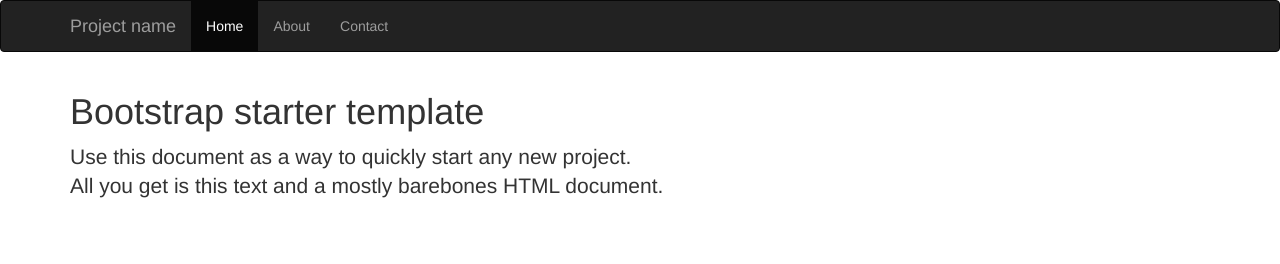
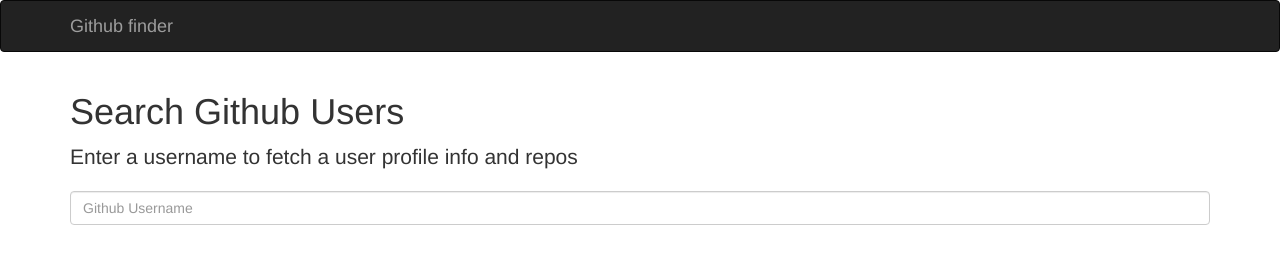
Before and after one commit to Arafat4341/github_profile_finder_app_using_jQuery_AJAX, a plain HTML site: page index.html in a window 1280 px wide. Drawn offline with nearby package versions, Linux system fonts and the light colour scheme.

Commit message:
made necessary customizations to the basic template

```diff
--- a/index.html
+++ b/index.html
@@ -24,13 +24,11 @@
             <span class="icon-bar"></span>
             <span class="icon-bar"></span>
           </button>
-          <a class="navbar-brand" href="#">Project name</a>
+          <a class="navbar-brand" href="#">Github finder</a>
         </div>
         <div id="navbar" class="collapse navbar-collapse">
           <ul class="nav navbar-nav">
-            <li class="active"><a href="#">Home</a></li>
-            <li><a href="#about">About</a></li>
-            <li><a href="#contact">Contact</a></li>
+
           </ul>
         </div><!--/.nav-collapse -->
       </div>
@@ -38,10 +36,12 @@
 
     <div class="container">
 
-      <div class="starter-template">
-        <h1>Bootstrap starter template</h1>
-        <p class="lead">Use this document as a way to quickly start any new project.<br> All you get is this text and a mostly barebones HTML document.</p>
-      </div>
+      <div class="searchContainer">
+        <h1>Search Github Users</h1>
+        <p class="lead">Enter a username to fetch a user profile info and repos</p>
+        <input type="text" id="searchUser" class="form-control" placeholder="Github Username">
+      </div><br>
+      <div id="profile"></div>
 
     </div><!-- /.container -->
     <script src="https://code.jquery.com/jquery-3.3.1.js"></script>
```
